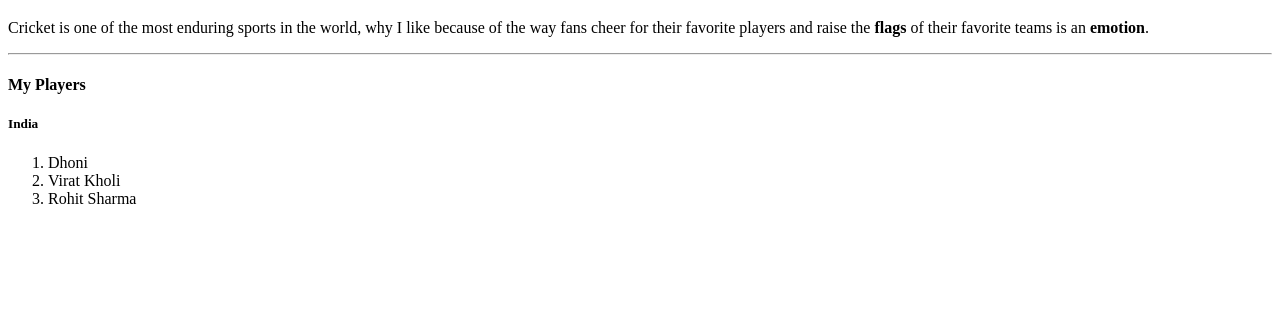
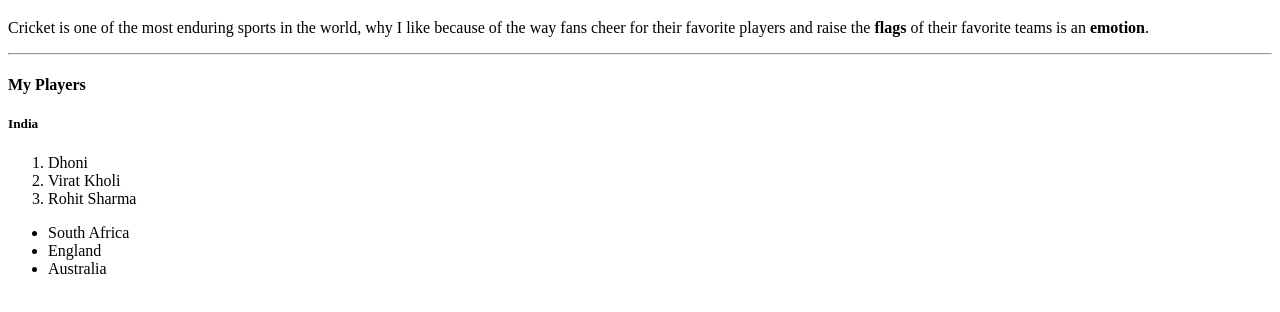
Before and after one commit to 44-563-Web-Apps-S23/44563-webapps-assignment-3-Govardhan2164, a plain HTML site: page index.html in a window 1280 px wide. Shown: the part 100-412 px from the top of the page. Drawn offline with Linux system fonts and the light colour scheme.

Commit message:
Update index.html

```diff
--- a/index.html
+++ b/index.html
@@ -17,5 +17,10 @@ Cricket is one of the most enduring sports in the world, why I like because of t
 <li>Virat Kholi</li>
 <li>Rohit Sharma</li>
 </ol>
+<ul>
+    <li>South Africa</li>
+    <li>England</li>
+    <li>Australia</li>
+</ul>
 </body>
 </html>
```
